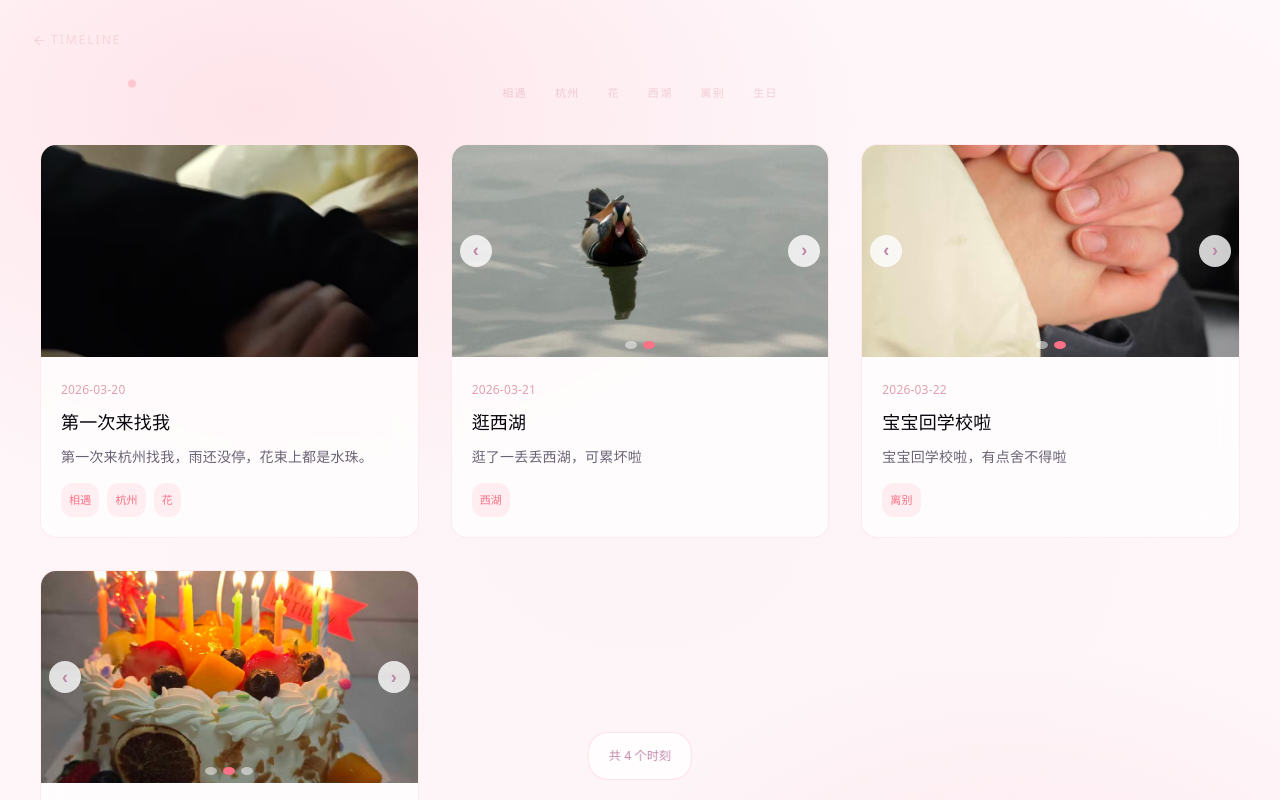
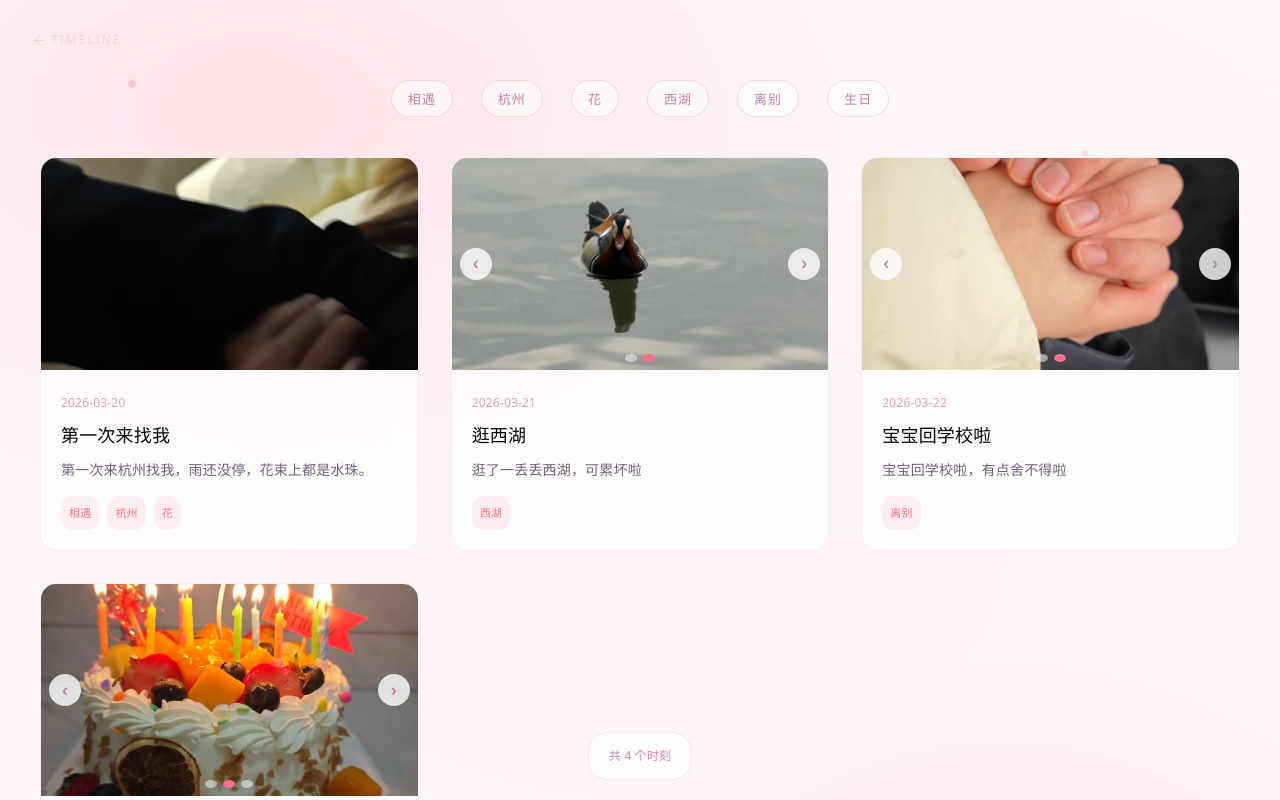
Before and after one commit to MY-Final/timeline, a React (Vite) app: page /tags in a window 1280 px wide. Shown: the top 800 px of the page. Built offline with nearby package versions, Linux system fonts and the light colour scheme; a web font is replaced by a local one.

Commit message:
feat: 优化 Tag 组件样式和交互，提升用户体验

```diff
--- a/src/pages/Tag/Tag.css
+++ b/src/pages/Tag/Tag.css
@@ -89,36 +89,37 @@
 
 .tag-chips::-webkit-scrollbar {
   display: none;
-}.tag-chip {
+}
+
+.tag-chip {
   flex-shrink: 0;
-  padding: 4px 0;
-  border-radius: 0;
-  border: none;
-  background: none;
-  color: #e2a0b0;
-  opacity: 0.45;
-  font-size: 11px;
-  letter-spacing: 0.12em;
+  padding: 8px 16px;
+  border-radius: 20px;
+  border: 1px solid rgba(251, 113, 133, 0.25);
+  background: rgba(255, 255, 255, 0.5);
+  color: #c084a8;
+  opacity: 1;
+  font-size: 13px;
+  letter-spacing: 0.08em;
   font-weight: 500;
   cursor: pointer;
   position: relative;
-  transition: opacity 0.25s ease, color 0.25s ease;
+  transition: background 0.2s ease, color 0.2s ease, border-color 0.2s ease, box-shadow 0.2s ease;
+  /* 移动端禁用系统 tap 高亮 */
+  -webkit-tap-highlight-color: transparent;
+  /* 防止 iOS/Android 长按触发文字选中或菜单 */
+  user-select: none;
+  touch-action: manipulation;
 }
 
 .tag-chip::after {
-  content: '';
-  position: absolute;
-  bottom: 0;
-  left: 0;
-  width: 0;
-  height: 1px;
-  background: #fb7185;
-  transition: width 0.25s ease;
+  display: none;
 }
 
 .tag-chip:hover {
-  opacity: 1;
+  background: rgba(255, 255, 255, 0.85);
   color: #fb7185;
+  border-color: rgba(251, 113, 133, 0.5);
 }
 
 .tag-chip:hover::after {
@@ -126,20 +127,35 @@
 }
 
 .tag-chip.selected {
-  opacity: 1;
+  background: rgba(251, 113, 133, 0.12);
   color: #e11d48;
+  border-color: rgba(225, 29, 72, 0.45);
+  box-shadow: 0 2px 10px rgba(251, 113, 133, 0.2);
 }
 
 .tag-chip.selected::after {
-  width: 100%;
-  background: #e11d48;
+  display: none;
 }
 
-@media (prefers-color-scheme: dark) {
-  .tag-chip { color: #9a6075; }
-  .tag-chip:hover { color: #fda4af; }
-  .tag-chip.selected { color: #fda4af; }
-  .tag-chip::after, .tag-chip.selected::after { background: #fda4af; }
+.tag-chip:focus {
+  outline: none;
+}
+
+/* 移动端 :hover 态在 touch 设备上不应触发样式变化（依赖 JS blur 清除） */
+@media (hover: none) {
+  .tag-chip:hover {
+    background: rgba(255, 255, 255, 0.5);
+    color: #c084a8;
+    border-color: rgba(251, 113, 133, 0.25);
+  }
+
+  @media (prefers-color-scheme: dark) {
+    .tag-chip:hover {
+      background: rgba(30, 15, 20, 0.5);
+      color: #9a6075;
+      border-color: rgba(160, 80, 100, 0.3);
+    }
+  }
 }
 
 /* ---------- Main Grid ---------- */
@@ -203,13 +219,26 @@
   width: 100%;
   height: 100%;
   cursor: pointer;
+  /* 提升为合成层，避免轮播触发主线程重绘 */
+  will-change: contents;
 }
 
+/* 所有图片叠放在同一位置，opacity 切换 */
 .tag-carousel-image {
+  position: absolute;
+  inset: 0;
   width: 100%;
   height: 100%;
   object-fit: cover;
-  transition: opacity 0.3s ease;
+  opacity: 0;
+  transition: opacity 0.4s ease;
+  will-change: opacity;
+  pointer-events: none;
+  user-select: none;
+}
+
+.tag-carousel-image.active {
+  opacity: 1;
 }
 
 .tag-carousel-nav {
--- a/src/pages/Tag/index.tsx
+++ b/src/pages/Tag/index.tsx
@@ -60,17 +60,17 @@ function PhotoCarousel({ images }: PhotoCarouselProps) {
 
     const interval = setInterval(() => {
       setCurrentIndex((prev) => (prev + 1) % count)
-    }, 3000) // Auto advance every 3 seconds
+    }, 3000)
 
     return () => clearInterval(interval)
   }, [count, isHovered])
 
   function nextImage() {
-    setCurrentIndex((currentIndex + 1) % count)
+    setCurrentIndex((prev) => (prev + 1) % count)
   }
 
   function prevImage() {
-    setCurrentIndex((currentIndex - 1 + count) % count)
+    setCurrentIndex((prev) => (prev - 1 + count) % count)
   }
 
   function openLightbox() {
@@ -87,11 +87,16 @@ function PhotoCarousel({ images }: PhotoCarouselProps) {
         onMouseEnter={() => setIsHovered(true)}
         onMouseLeave={() => setIsHovered(false)}
       >
-        <img
-          src={images[currentIndex]}
-          alt={`照片 ${currentIndex + 1}`}
-          className="tag-carousel-image"
-        />
+        {/* 所有图片叠放，opacity 切换 — 避免 src 切换导致的 decode 卡顿 */}
+        {images.map((src, i) => (
+          <img
+            key={src}
+            src={src}
+            alt={`照片 ${i + 1}`}
+            className={`tag-carousel-image${i === currentIndex ? ' active' : ''}`}
+            draggable={false}
+          />
+        ))}
         {count > 1 && (
           <>
             <button
@@ -150,7 +155,9 @@ function TagChip({ tag, isSelected, onToggle }: TagChipProps) {
     <motion.button
       className={`tag-chip ${isSelected ? 'selected' : ''}`}
       onClick={() => onToggle(tag)}
-      transition={{ duration: 0.25 }}
+      // 移动端：触摸结束后主动 blur，防止 :hover/:focus 态残留
+      onTouchEnd={(e) => { e.currentTarget.blur() }}
+      transition={{ duration: 0.2 }}
     >
       {tag}
     </motion.button>
```
